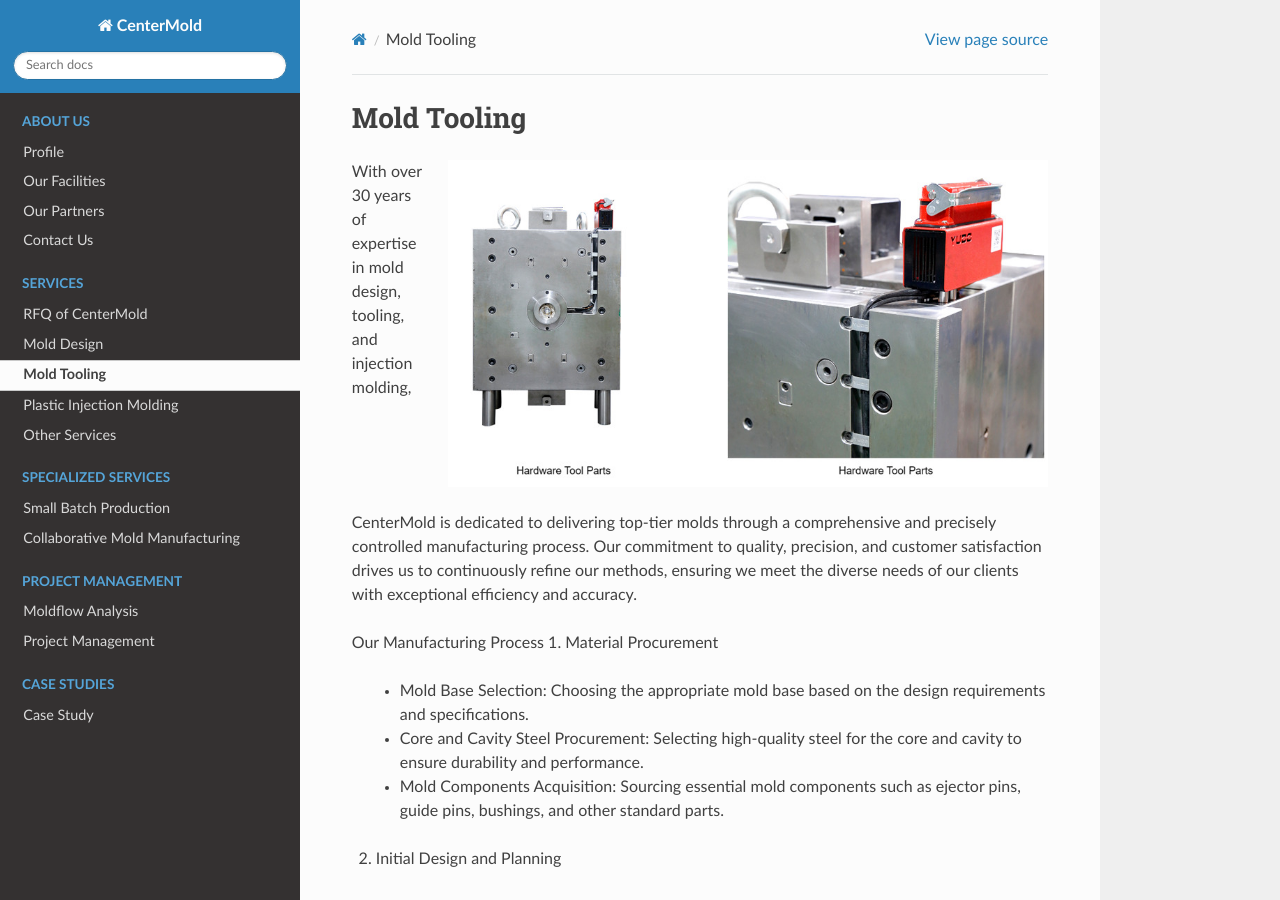
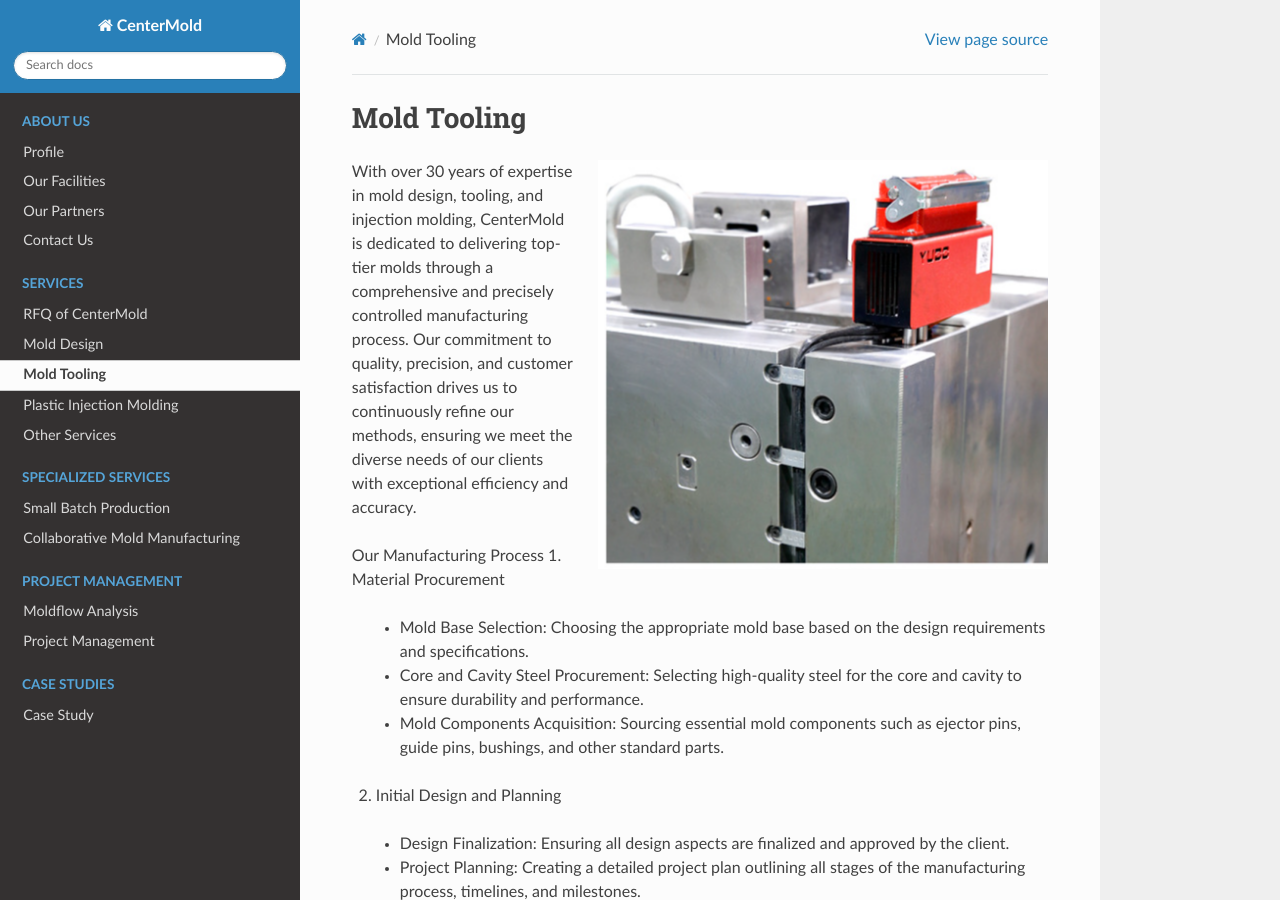
Before and after one commit to paultang/centermold, a Sphinx documentation site: the page built from source/Mold-Tooling.rst, in a window 1280 px wide and 900 px high. Built offline with Sphinx 7.4.7 and the Read the Docs theme 2.0.0, drawn with Linux system fonts in a browser that asks for light colours.

Commit message:
add tooling pic
tooling pic

```diff
--- a/source/Mold-Tooling.rst
+++ b/source/Mold-Tooling.rst
@@ -5,9 +5,9 @@
 =======================
 Mold Tooling
 =======================
-.. figure:: _static/MoldandHotrunner.jpg
+.. figure:: _static/moldtooling.jpg
    :align: right
-   :width: 600px
+   :width: 450px
 
 With over 30 years of expertise in mold design, tooling, and injection molding, CenterMold is dedicated to delivering top-tier molds through a comprehensive and precisely controlled manufacturing process. Our commitment to quality, precision, and customer satisfaction drives us to continuously refine our methods, ensuring we meet the diverse needs of our clients with exceptional efficiency and accuracy.
 
```
Also changed, not shown: source/_static/moldtooling.jpg (added).
